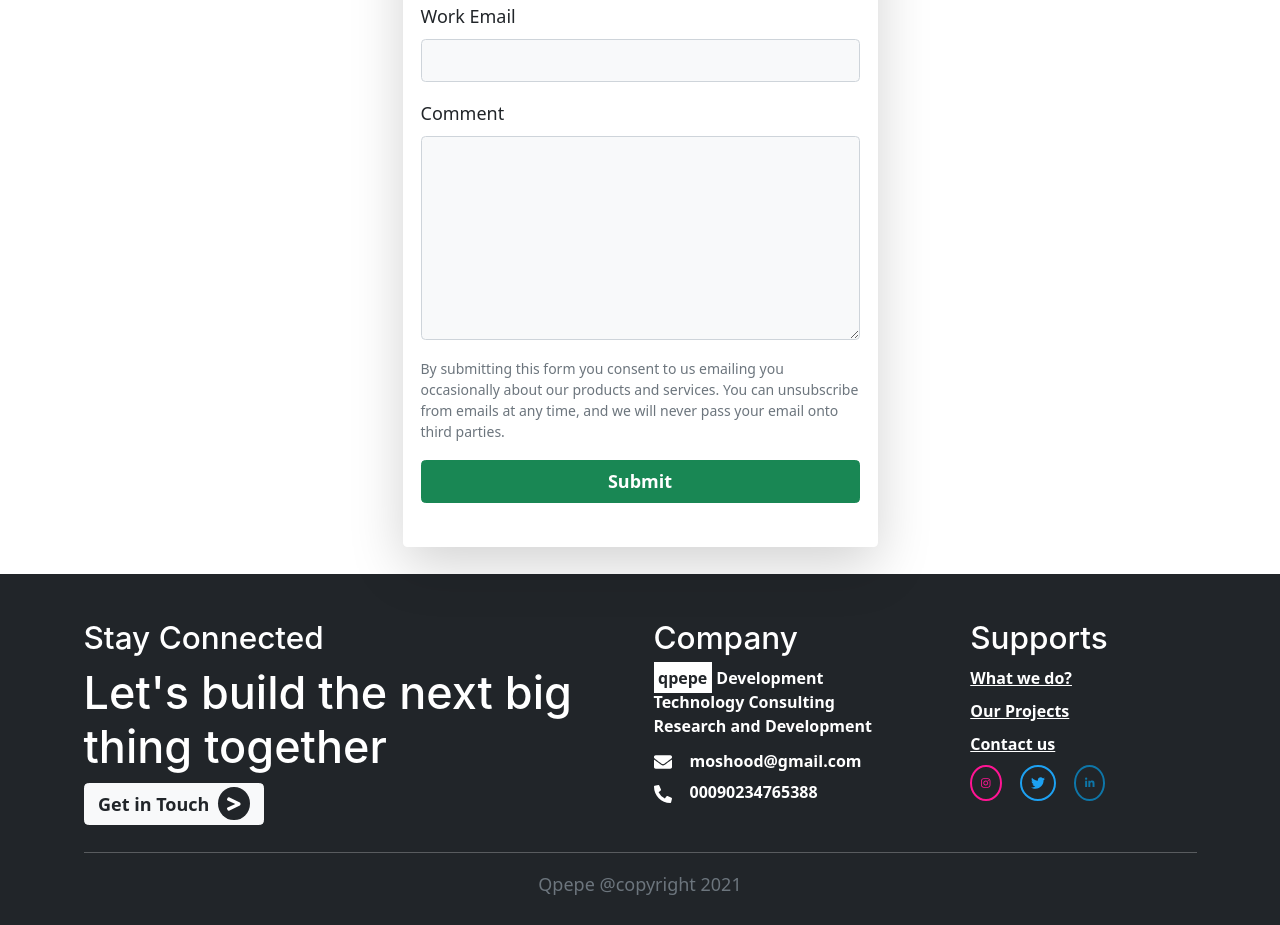
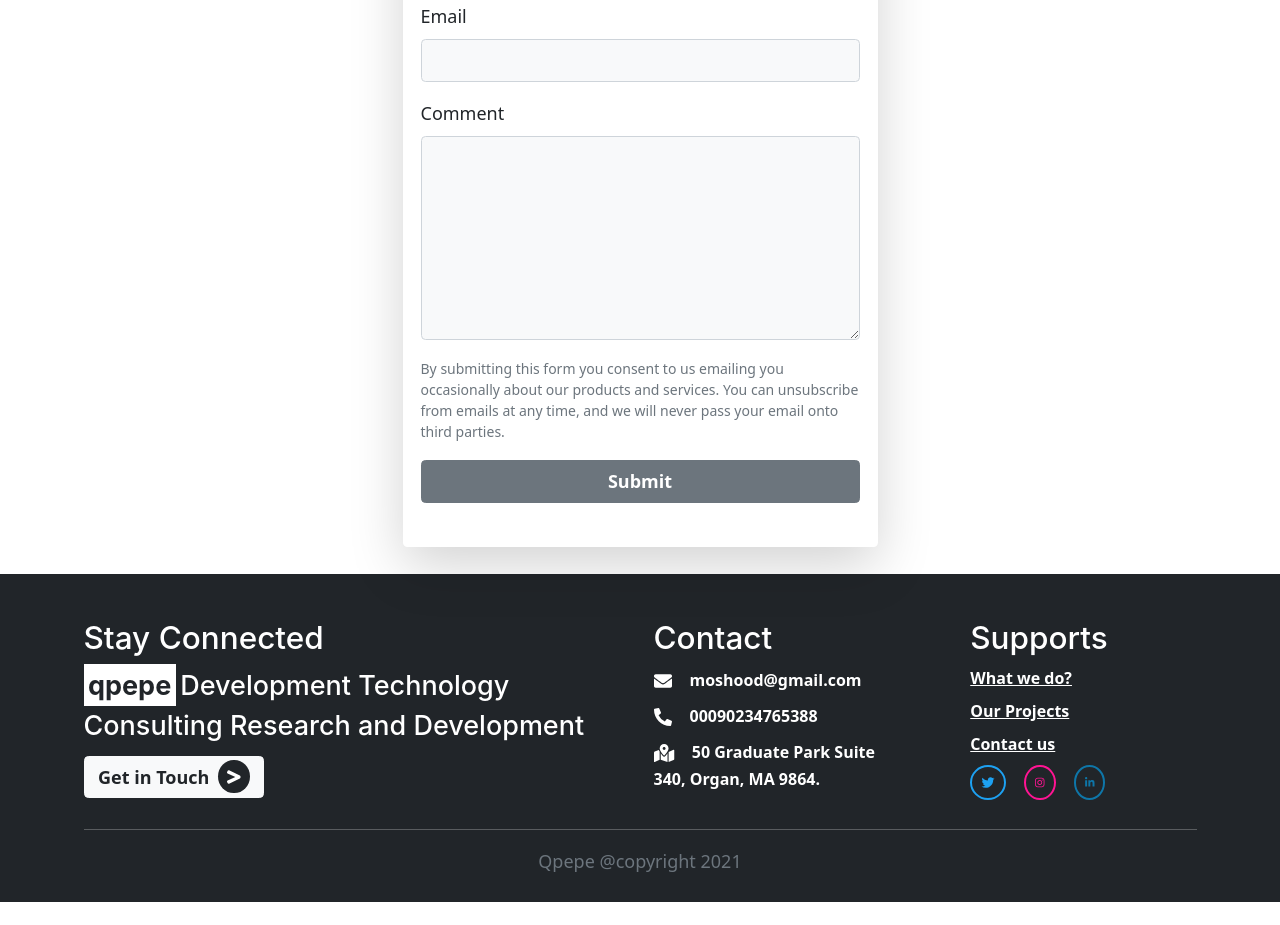
Before and after one commit to lukhee/qpepe_website, a Gatsby site: page /contact-us in a window 1280 px wide. Shown: the part 324-1249 px from the top of the page. After the commit the page ends 1226 px from the top, so only its background shows below. Built offline with nearby package versions, Linux system fonts and the light colour scheme; Gatsby itself is replaced by a stand-in of ours; a web font is replaced by a local one.

Commit message:
chore: theme update

```diff
--- a/gatsby-config.js
+++ b/gatsby-config.js
@@ -36,7 +36,7 @@ module.exports = {
         background_color: `#663399`,
         theme_color: `#663399`,
         display: `minimal-ui`,
-        icon: `src/images/gatsby-icon.png`, // This path is relative to the root of the site.
+        icon: `src/images/gatsby-icon.svg`, // This path is relative to the root of the site.
       },
     },
     `gatsby-plugin-gatsby-cloud`,
--- a/src/components/footer.js
+++ b/src/components/footer.js
@@ -7,6 +7,7 @@ import {
   faEnvelope,
   faPhoneAlt,
   faGreaterThan,
+  faMapMarkedAlt,
 } from "@fortawesome/free-solid-svg-icons"
 import {
   faLinkedinIn,
@@ -20,7 +21,10 @@ const Footer = ({ siteTitle }) => (
       <div className="row">
         <div className="col-md-6">
           <h3 className="pt-3"> Stay Connected</h3>
-          <h2 className="fs-1"> Let's build the next big thing together </h2>
+          <h2 className="fs-4 lh-base">
+            <span className="bg-white text-dark fw-bold p-1 me-1">qpepe</span>
+            Development Technology Consulting Research and Development{" "}
+          </h2>
           <button
             onClick={() => navigate("/contact-us")}
             className="btn btn-light fw-bold text-dark mb-3"
@@ -37,12 +41,8 @@ const Footer = ({ siteTitle }) => (
         </div>
         <div className="col-md-6 row justify-content-between fw-bold">
           <div className="col-md-6">
-            <h3 className="pt-3 "> Company </h3>
-            <p className="mb-2 textSize_16">
-              <span className="bg-white text-dark fw-bold p-1 me-1">qpepe</span>
-              Development Technology Consulting Research and Development
-            </p>
-            <p className="mb-1">
+            <h3 className="pt-3 "> Contact </h3>
+            <p className="mb-2">
               <FontAwesomeIcon
                 style={{ marginBottom: "-2px" }}
                 size="1x"
@@ -51,7 +51,7 @@ const Footer = ({ siteTitle }) => (
               />
               <span className="textSize_16">moshood@gmail.com </span>
             </p>
-            <p>
+            <p className="mb-2">
               <FontAwesomeIcon
                 style={{ marginBottom: "-2px" }}
                 size="1x"
@@ -60,17 +60,28 @@ const Footer = ({ siteTitle }) => (
               />
               <span className="textSize_16">00090234765388 </span>
             </p>
+            <p className="mb-2">
+              <FontAwesomeIcon
+                style={{ marginBottom: "-2px" }}
+                size="1x"
+                icon={faMapMarkedAlt}
+                className="me-3"
+              />
+              <span className="textSize_16">
+                50 Graduate Park Suite 340, Organ, MA 9864.{" "}
+              </span>
+            </p>
           </div>
           <div className="col-md-5">
             <h3 className="pt-3 "> Supports </h3>
-            <Link className='text-white' to="/">
+            <Link className="text-white" to="/">
               <p className="textSize_16 mb-2"> What we do? </p>
             </Link>
-            <Link className='text-white' to="/projects">
+            <Link className="text-white" to="/projects">
               <p className="textSize_16 mb-2"> Our Projects </p>
             </Link>
 
-            <Link className='text-white' to="/contact-us">
+            <Link className="text-white" to="/contact-us">
               <p className="textSize_16 mb-2"> Contact us </p>
             </Link>
             <p className=" text-white">
@@ -81,8 +92,8 @@ const Footer = ({ siteTitle }) => (
               >
                 <FontAwesomeIcon
                   size="2x"
-                  icon={faInstagram}
-                  className="me-3 p-2 border-2 rounded-circle in"
+                  icon={faTwitter}
+                  className="me-3 p-2 border-2 rounded-circle tw fa-height"
                 />
               </a>
               <a
@@ -92,8 +103,8 @@ const Footer = ({ siteTitle }) => (
               >
                 <FontAwesomeIcon
                   size="2x"
-                  icon={faTwitter}
-                  className="me-3 p-2 border-2 rounded-circle tw"
+                  icon={faInstagram}
+                  className="me-3 p-2 border-2 rounded-circle in fa-height"
                 />
               </a>
               <a
@@ -104,7 +115,7 @@ const Footer = ({ siteTitle }) => (
                 <FontAwesomeIcon
                   size="2x"
                   icon={faLinkedinIn}
-                  className="me-3 p-2 border-2 rounded-circle ldin"
+                  className="me-3 p-2 border-2 rounded-circle ldin fa-height"
                 />
               </a>
             </p>
--- a/src/components/widgets/whatWeDo.js
+++ b/src/components/widgets/whatWeDo.js
@@ -9,7 +9,6 @@ import {
 const fontIcon = [faGem, faChartLine, faProjectDiagram]
 
 const WhatWeDo = ({ whatWeOfferData }) => {
-  console.log(whatWeOfferData)
   return (
     <div className="mt-5 container">
       <p className="mt-4 text-center">
@@ -25,13 +24,13 @@ const WhatWeDo = ({ whatWeOfferData }) => {
       <div className="row justify-content-between justify-content-between">
         {whatWeOfferData.map(data => (
           <div
-            className="mb-2 col-12 col-md-4 mb-4 "
+            className="mb-2 col-12 col-md-4 mb-4"
             key={data.fontAwesomeIndex}
             data-sal-delay="300"
             data-sal="slide-left"
             data-sal-easing="ease"
           >
-            <div className="row p-3 border border-2 rounded m-1 h-100">
+            <div className="row p-3 rounded m-1 h-100 shadow">
               <div className="col-md-2 col-12 mb-1 text-center">
                 <FontAwesomeIcon
                   size="2x"
--- a/src/pages/contact-us.js
+++ b/src/pages/contact-us.js
@@ -54,7 +54,7 @@ const ContactPage = () => {
                       htmlFor="full_name"
                       className="form-label text-start"
                     >
-                      Full_Name
+                      Full Name
                     </label>
                     <div className="form-group mb-3">
                       <input
@@ -66,7 +66,7 @@ const ContactPage = () => {
                       />
                     </div>
                     <label htmlFor="email" className="form-label text-start">
-                      Work Email
+                      Email
                     </label>
                     <div className="form-group mb-3">
                       <input
@@ -108,7 +108,7 @@ const ContactPage = () => {
                   </div> */}
                   <button
                     disabled={!visibility}
-                    className="btn w-100 fw-bold btn-success col-12"
+                    className="btn w-100 fw-bold btn-secondary col-12"
                     type="submit"
                   >
                     Submit
--- a/src/pages/projects.js
+++ b/src/pages/projects.js
@@ -25,7 +25,7 @@ const ProjectsPage = ({ data }) => {
                 <div key={product.id} className="col-sm-12 col-md-4">
                   <div className="m-2">
                     <div className="card rounded-0 border-0">
-                      <div className="card-body text-start bg-light shadow-sm">
+                      <div className="card-body text-start bg-light shadow-lg rounded">
                         <h3 className="card-title">{product.title}</h3>
                         <p className="card-text">{product.description}</p>
                         <GatsbyImage
--- a/src/styles/layout.css
+++ b/src/styles/layout.css
@@ -779,6 +779,11 @@ pre tt:after {
   background: #ff1493;
 }
 
+.fa-height{
+  width: 35px;
+  height: 35px;
+}
+
 .a {
   color: white;
   text-decoration: none;
```
Also changed, not shown: src/pages/index.js (+18 -14 lines), src/images/gatsby-icon.svg (added).
